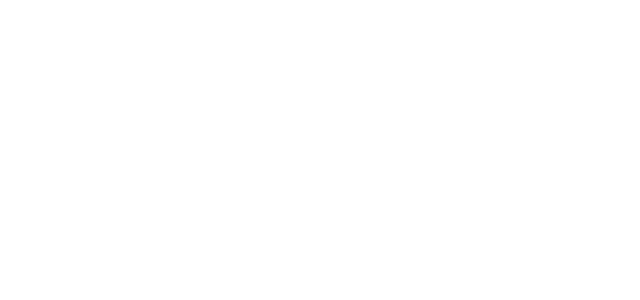
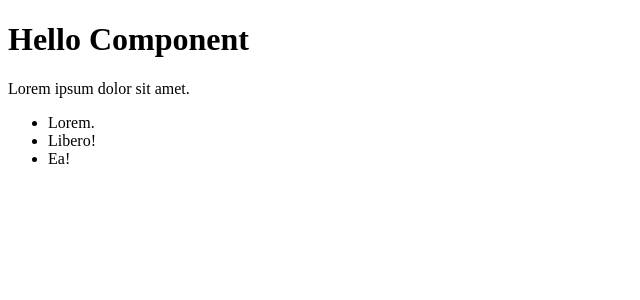
Before and after one commit to jjeongneee/react20231031, a React (Create React App) app: page / in a window 1280 px wide. Shown: the top 300 px of the page, without its empty margins (0-640 px from the left). Built offline with nearby package versions, Linux system fonts and the light colour scheme.

Commit message:
component 연습, 작성 완료

```diff
--- a/src/App.js
+++ b/src/App.js
@@ -1,8 +1,43 @@
+function MyComponent1() {
+    return (
+        <div>
+            <h1>Hello Component</h1>
+        </div>
+    )
+}
+
+function MyComponent2() {
+    return (
+        <>
+            {/*p>lorem5^ul>li*3>lorem1*/}
+            <p>Lorem ipsum dolor sit amet.</p>
+            <ul>
+                <li>Lorem.</li>
+                <li>Libero!</li>
+                <li>Ea!</li>
+            </ul>
+        </>
+    );
+}
 
 function App() {
   return (
     <div>
-
+        <MyComponent1 />
+        {/*
+      <div>
+        <h1>Hello Component</h1>
+      </div>
+      */}
+        <MyComponent2 />
+        {/*
+        <p>lorem ipsum alkdjf alkdjf </p>
+        <ul>
+          <li>lorem</li>
+          <li>ipsum</li>
+          <li>dolor</li>
+        </ul>
+       */}
     </div>
   );
 }
```
